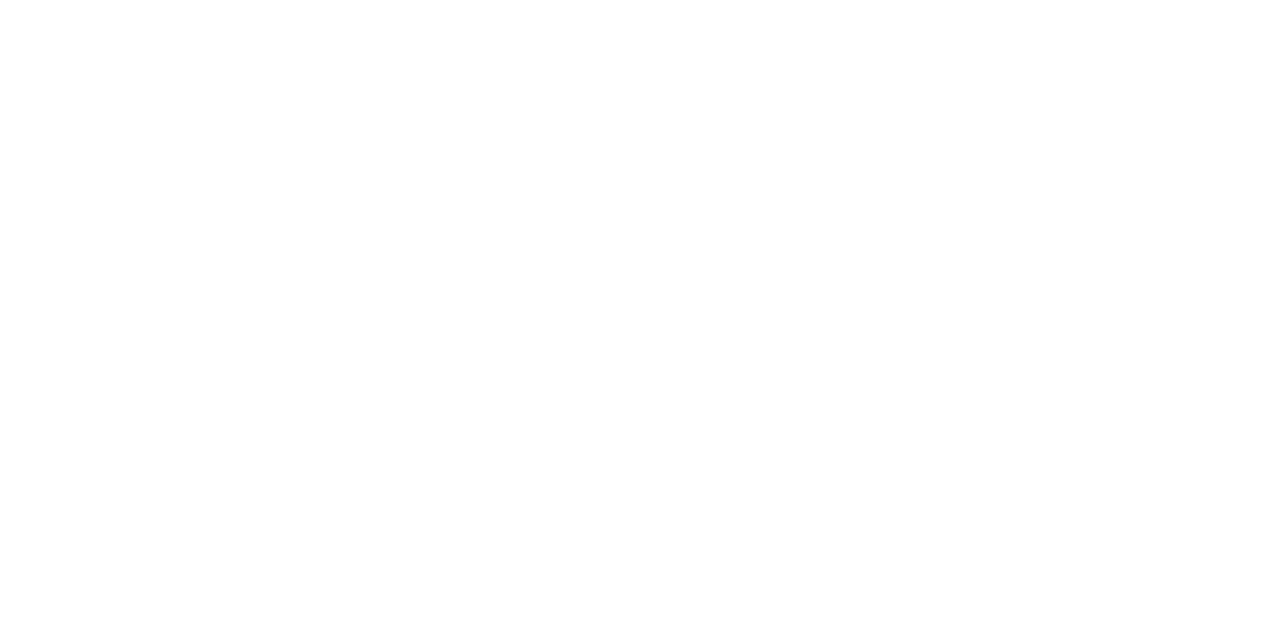
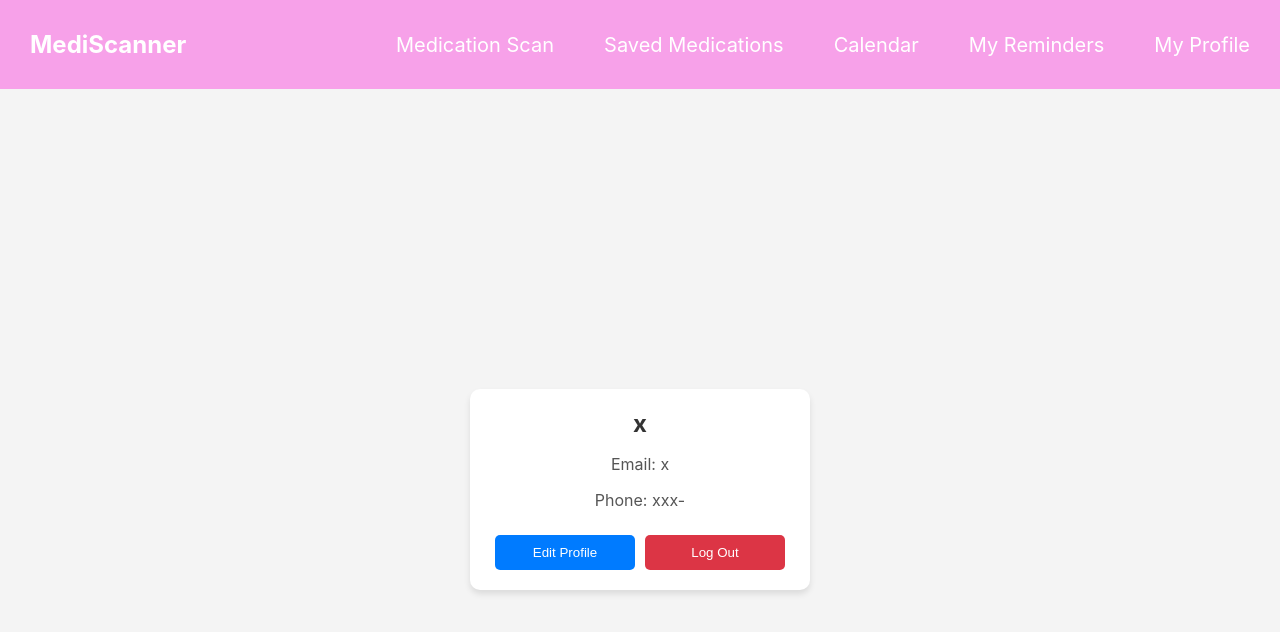
Before and after one commit to amneetd/MediScanner, a React (Create React App) app in the folder Frontend/my-app/: page /me in a window 1280 px wide. Before the commit this address had no page. Shown: the top 632 px of the page. Built offline with nearby package versions, Linux system fonts and the light colour scheme.

Commit message:
added some things
it still looks really ugly, but I'll fix it

```diff
--- a/Frontend/my-app/package.json
+++ b/Frontend/my-app/package.json
@@ -13,7 +13,7 @@
     "react-dom": "^18.3.1",
     "react-dropzone": "^14.2.3",
     "react-phone-number-input": "^3.4.8",
-    "react-router-dom": "^6.26.2",
+    "react-router-dom": "^6.28.0",
     "react-scripts": "5.0.1",
     "web-vitals": "^2.1.4"
   },
--- a/Frontend/my-app/src/App.js
+++ b/Frontend/my-app/src/App.js
@@ -3,14 +3,17 @@ import React from "react";
 import Calendar from "./Calendar";
 import { BrowserRouter as Router, Routes, Route, Navigate } from 'react-router-dom';
 import UploadPage from './UploadPage';
+import Navbar from "./Navbar";
 import Login from './Login';
 import MedicalInfo from "./MedicalInfo";
 import SavedMedications from "./SavedMedications";
 import Register from "./Register";
+import UserProfile from "./Profile";
 
-function App() {
+const App = () =>{
   return (
     <Router>
+      <Navbar />
       <div>
         <Routes>
           <Route path="/" element={<Navigate to="/login" replace />} />
@@ -19,6 +22,7 @@ function App() {
           <Route path="/medicalinfo" element={<MedicalInfo />} />
           <Route path="/register" element={<Register/>} />
           <Route path="/saved" element={<SavedMedications/>} />
+          <Route path="/me" element={<UserProfile/>} />
 
         </Routes>
       </div>
--- a/Frontend/my-app/src/DropzoneComponent.js
+++ b/Frontend/my-app/src/DropzoneComponent.js
@@ -37,23 +37,28 @@ const DropzoneComponent = ({ onDrop }) => {
     <div
       {...getRootProps()}
       className={dropzoneClassName}
+      style={{
+        flexDirection: 'column'
+      }}
     >
       <input {...getInputProps()} />
       {!selectedFile && (
         isDragActive ?
         <p>Drop the file here...</p> :
-        <p>Drag 'n' drop your image here, or click to select files</p>
+        <p>Drag and drop your image here, or click to select files</p>
       )}
 
       {selectedFile && (
         <div className="file-info">
-          <p>Selected File: {selectedFile.name}</p>
+          <p>Selected File:
+            <br/>
+            {selectedFile.name}</p>
         </div>
       )}
 
       {selectedFile && (
         <button className="upload-button" onClick={handleUpload}>
-          Upload
+          Upload this file
         </button>
       )}
 
--- /dev/null
+++ b/Frontend/my-app/src/Navbar.js
@@ -0,0 +1,58 @@
+import React from 'react';
+import { Link } from 'react-router-dom';
+
+const Navbar = () => {
+  return (
+    <nav style={styles.navbar}>
+      <div style={styles.logo}>MediScanner</div>
+      <ul style={styles.navLinks}>
+        <li style={styles.navItem}>
+          <Link to="/upload" style={styles.navLink}>Medication Scan</Link>
+        </li>
+        <li style={styles.navItem}>
+          <Link to="/saved" style={styles.navLink}>Saved Medications</Link>
+        </li>
+        <li style={styles.navItem}>
+          <Link to="/calendar" style={styles.navLink}>Calendar</Link>
+        </li>
+        <li style={styles.navItem}>
+          <Link to="/reminders" style={styles.navLink}>My Reminders</Link>
+        </li>
+        <li style={styles.navItem}>
+          <Link to="/me" style={styles.navLink}>My Profile</Link>
+        </li>
+      </ul>
+    </nav>
+  );
+};
+
+const styles = {
+  navbar: {
+    display: 'flex',
+    justifyContent: 'space-between',
+    alignItems: 'center',
+    padding: '30px',
+    backgroundColor: '#f7a1e9',
+    color: 'white',
+  },
+  logo: {
+    fontSize: '24px',
+    fontWeight: 'bold',
+  },
+  navLinks: {
+    listStyleType: 'none',
+    display: 'flex',
+    margin: 0,
+    padding: 0,
+  },
+  navItem: {
+    marginLeft: '50px',
+  },
+  navLink: {
+    color: 'white',
+    textDecoration: 'none',
+    fontSize: '20px',
+  },
+};
+
+export default Navbar;
--- /dev/null
+++ b/Frontend/my-app/src/Profile.js
@@ -0,0 +1,78 @@
+import React from 'react';
+
+const UserProfile = () => {
+  const exUser = {
+    name: "x",
+    email: "x",
+    phone: "xxx-"
+  };
+
+  return (
+    <div style={styles.container}>
+    <div style={styles.section}>
+      <h1 style={styles.name}>{exUser.name}</h1>
+      <p style={styles.info}>Email: {exUser.email}</p>
+      <p style={styles.info}>Phone: {exUser.phone}</p>
+      <br/>
+      <div style={styles.buttons}>
+          <button style={styles.button}>Edit Profile</button>
+          <button style={styles.buttonLogout}>Log Out</button>
+        </div>
+    </div>
+  </div>
+);
+};
+
+const styles = {
+container: {
+  display: 'flex',
+  justifyContent: 'center',
+  alignItems: 'center',
+  minHeight: '100vh',
+  backgroundColor: '#f4f4f4',
+},
+section: {
+  width: '300px',
+  textAlign: 'center',
+  padding: '20px',
+  backgroundColor: 'white',
+  borderRadius: '10px',
+  boxShadow: '0 4px 6px rgba(0, 0, 0, 0.1)',
+},
+name: {
+  fontSize: '24px',
+  color: '#333',
+  marginBottom: '10px',
+},
+info: {
+  fontSize: '16px',
+  color: '#555',
+  marginBottom: '5px',
+},
+buttons: {
+    display: 'flex',
+    justifyContent: 'space-between',
+  },
+  button: {
+    padding: '10px 15px',
+    backgroundColor: '#007BFF',
+    color: 'white',
+    border: 'none',
+    borderRadius: '5px',
+    cursor: 'pointer',
+    flex: 1,
+    margin: '0 5px',
+  },
+  buttonLogout: {
+    padding: '10px 15px',
+    backgroundColor: '#DC3545',
+    color: 'white',
+    border: 'none',
+    borderRadius: '5px',
+    cursor: 'pointer',
+    flex: 1,
+    margin: '0 5px',
+  }
+};
+
+export default UserProfile;
```
Also changed, not shown: 1 other file (tests, documents, lock files or other folders).
